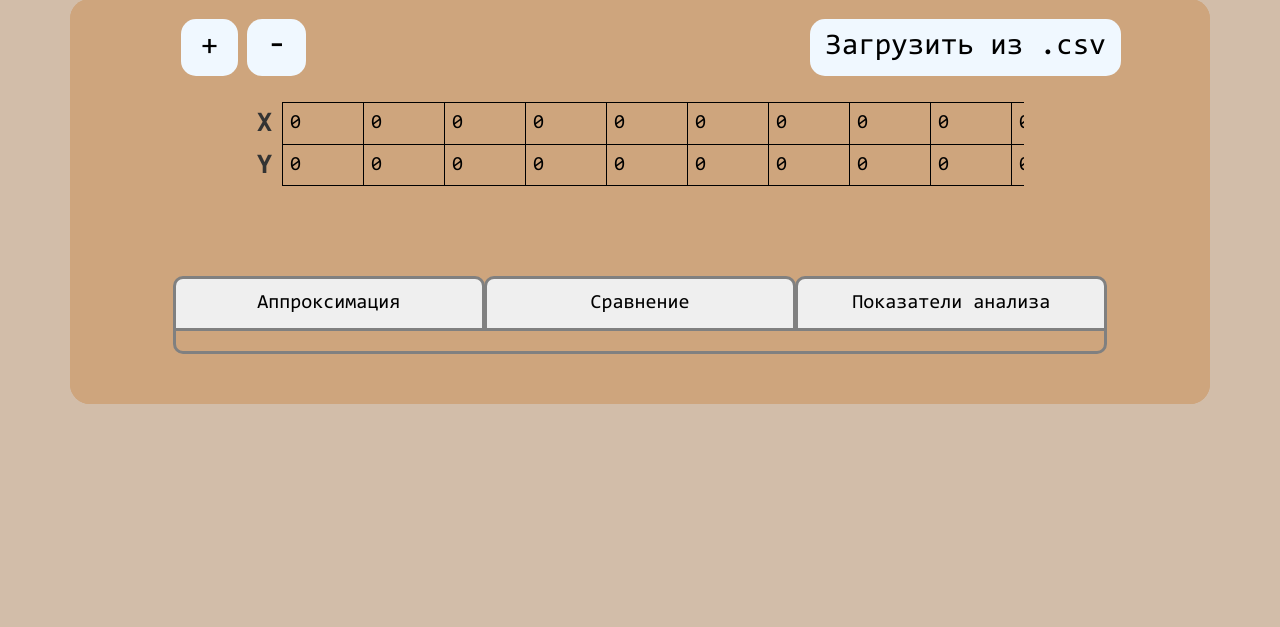
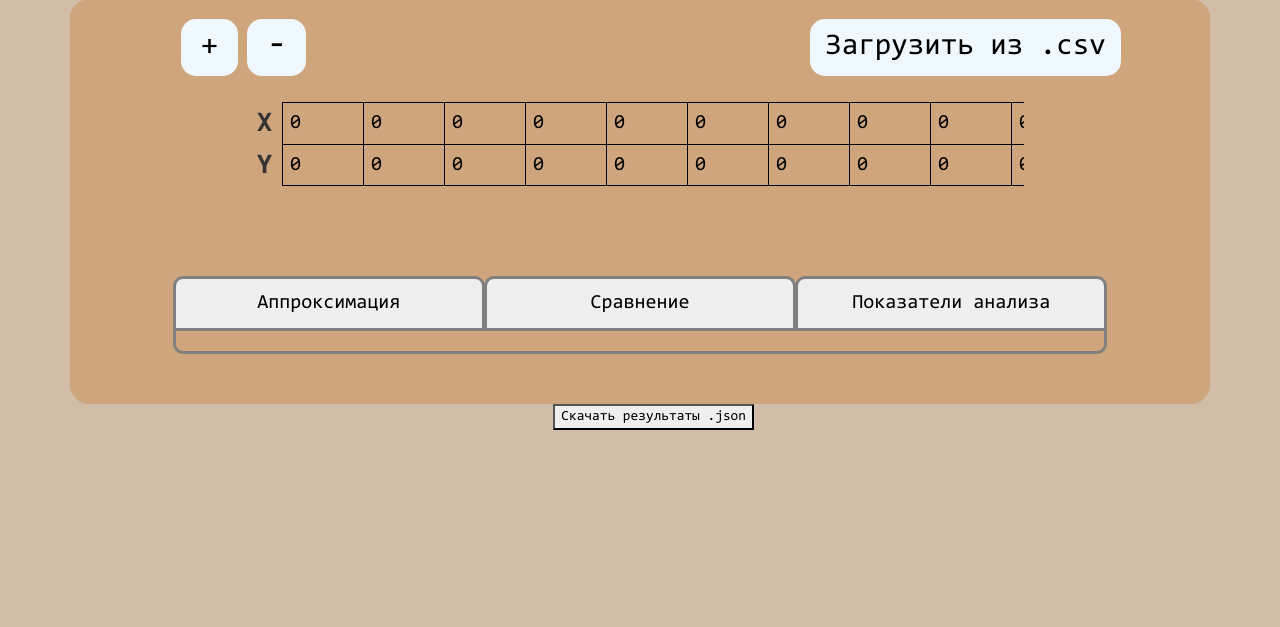
Before and after one commit to MSilkovich/UP02, a Flask app: page / in a window 1280 px wide. Shown: the part 121-748 px from the top of the page. Run offline with Flask 3, Linux system fonts and the light colour scheme; parts of the project's set-up code (start-up, migrations or seed data) failed here and were passed over; some libraries are stand-ins or nearby versions.

Commit message:
Сохрание в файл, разметка поехала

```diff
--- a/UP02/UP02/code/__init__.py
+++ b/UP02/UP02/code/__init__.py
@@ -1,3 +1,4 @@
 from .comparations import *
 from .quadratic import *
 from .approximation import *
+from .output import OutputData
--- a/UP02/UP02/templates/index.html
+++ b/UP02/UP02/templates/index.html
@@ -89,6 +89,15 @@
             </script>
         </form>
     </div>
+    <div id="csv-button-container">
+        <button id="download-json-btn" type="button">Скачать результаты .json</button>
+
+        <script>
+            document.getElementById("download-json-btn").onclick = function() {
+                window.location.href = "/download_json";
+            };
+        </script>
+    </div>
 </body>
 </html>
 
--- a/UP02/UP02/views.py
+++ b/UP02/UP02/views.py
@@ -3,13 +3,16 @@ Routes and views for the flask application.
 """
 
 from datetime import datetime
+import io
+import json
 import os
 import time
-from flask import Response, request, jsonify
+from flask import Response, request, jsonify, send_file
 from flask import abort, make_response, render_template, render_template_string
 from UP02 import app
 from .code import *
 import numpy as np
+from flask import g
 
 
 @app.route('/')
@@ -55,27 +58,40 @@ def theory():
 @app.route('/load-html/<file>/<tag>', methods=['POST'])
 def process_data(file, tag):
     data = input_validate(request.get_json())
-    if data is None:
+    if data is str:
         with open(f'UP02/UP02/templates/uncorrect_input.html', 'r', encoding="utf-8") as f:
             html = f.read()
-            response = make_response(render_template_string(html, tag=tag, error_message=""))
+            response = make_response(render_template_string(html, tag=tag, error_message=data))
             response.headers['Content-Type'] = 'text/html; charset=UTF-8'
             return response
 
+    # <линеная регрессия>
     a0, a1, _ = linear_approximation(np.array(data[0]), np.array(data[1]))
+    # </линеная регрессия>
 
+    # <квадратичная регрессия>
     quadratic = Quadratic(np.array(data[0]), np.array(data[1]))
     a, b, c, _ = quadratic.getCoefs()
+    # </квадратичная регрессия>
+
+    # <сравнение>
+    regression_metrics = RegressionMetrics(a0, a1, a, b, c, np.array(data[0]), np.array(data[1]))
+    r_square_linear, correlation_linear = regression_metrics.linear_regression_metrics()
+    r_square_quadratic, correlation_quadratic = regression_metrics.quadratic_regression_metrics()
+    chart = regression_metrics.get_chart()
+    resume_compare=lambda r_square_linear, r_square_quadratic: "Квадратичная функция аппроксимурует данные лучше" if r_square_linear < r_square_quadratic else "На допустимой точности ни одна из функций не имеет преимущества" if r_square_linear == r_square_quadratic else "Линейная функция аппроксимурует данные лучше"
+    # </сравнение>
+
+    # <прирост>
+
+    # </прирост>
+
+    data_dump = OutputData(a0, a1, a, b, c, r_square_linear, correlation_linear, r_square_quadratic, correlation_quadratic, "chart", resume_compare(r_square_linear, r_square_quadratic))
 
     with open(f'UP02/UP02/templates/{file}', 'r', encoding="utf-8") as f:
         html = f.read()
         response: Response = None
         if file == "comparison.html":
-            regression_metrics = RegressionMetrics(a0, a1, a, b, c, np.array(data[0]), np.array(data[1]))
-            r_square_linear, correlation_linear = regression_metrics.linear_regression_metrics()
-            r_square_quadratic, correlation_quadratic = regression_metrics.quadratic_regression_metrics()
-            chart = regression_metrics.get_chart()
-            resume_compare=lambda r_square_linear, r_square_quadratic: "Квадратичная функция аппроксимурует данные лучше" if r_square_linear < r_square_quadratic else "На допустимой точности ни одна из функций не имеет преимущества" if r_square_linear == r_square_quadratic else "Линейная функция аппроксимурует данные лучше"
             response = make_response(render_template_string(html,
                                                              tag=tag,
                                                              r_square_linear=r_square_linear,
@@ -90,18 +106,51 @@ def process_data(file, tag):
             response = make_response(render_template_string(html, tag=tag))
         else:
             response = make_response(render_template_string(html, tag=tag))
+
+        json_data = json.dumps(data_dump.to_json(), indent=4)
+        client_ip = request.remote_addr
+        with open(f"UP02\\UP02\\tmp\\{client_ip}.json", "w+") as f:
+            f.write(json_data)
+
         response.headers['Content-Type'] = 'text/html; charset=UTF-8'
         return response
 
 
-def input_validate(data: list[str]) -> list | None:
+def input_validate(data: list[str]) -> list | str:
     """
     Валидация и преобразование входных данных
     """
-    res = list()
     try:
-        for row in data:
-            res.append([float(i) for i in row])
-        return res
+        for idx, row in enumerate(data):
+            for idy, col in enumerate(row):
+                try:
+                    row[idy] = float(col)
+                except ValueError as ve:
+                    t = ve.args[0].split('\'')[1]
+                    return f"Значение '{t}' [позиция {idx}; {idy}] не может быть преобразовано во float!"
+        return data
     except Exception as e:
-        return None
+        return "Ошибка ввода!"
+
+
+@app.route('/download_json')
+def download_json():
+    json_data = ""
+    client_ip = request.remote_addr
+    try:
+        with open(f"UP02\\UP02\\tmp\\{client_ip}.json", "r") as f:
+            json_data = f.read()
+        os.remove(f"UP02\\UP02\\tmp\\{client_ip}.json")
+    except:
+        return "No data to download!"
+
+    if json_data is None or json_data == "":
+        return "No data to download."
+
+    # Создаем файл-объект в памяти для записи JSON данных избегая записи на диск
+    memory_file = io.BytesIO()
+    memory_file.write(json_data.encode('utf-8'))
+    memory_file.seek(0)
+
+    # Отправляем файл
+    return send_file(memory_file, as_attachment=True, download_name='data.json', mimetype='application/json')
```
Also changed, not shown: UP02/UP02/code/output.py (added, +30 -0 lines), 1 other file.
